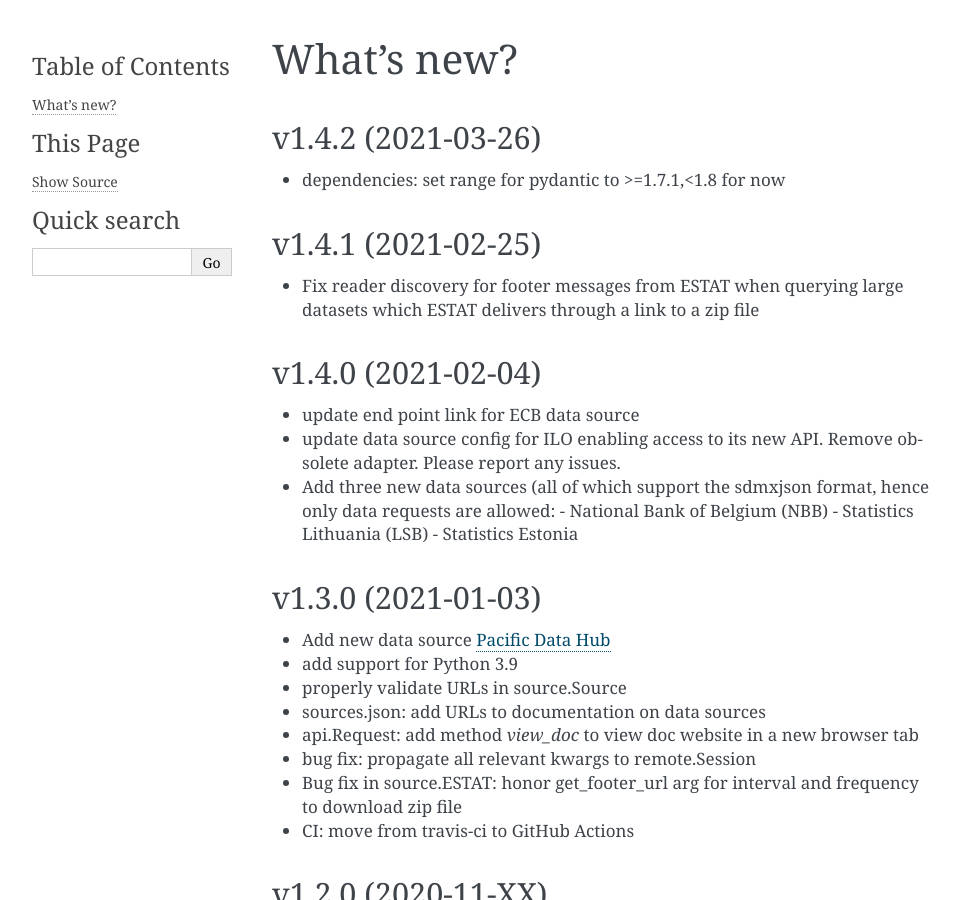
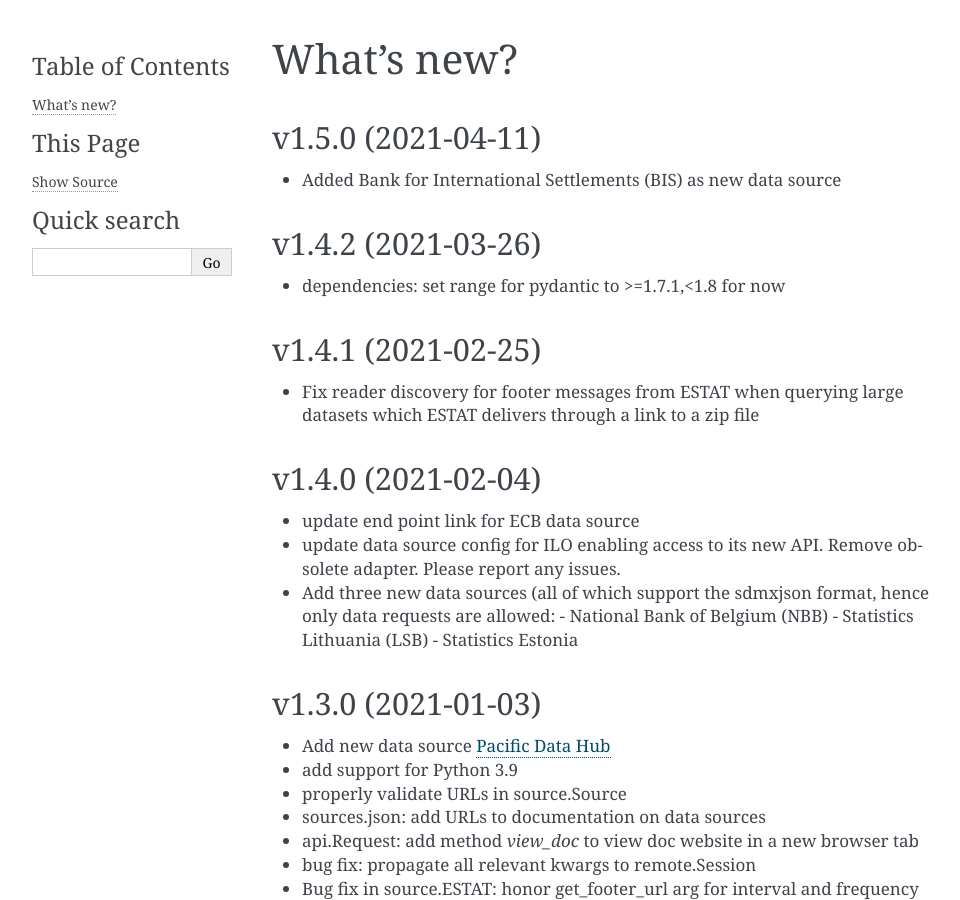
Before and after one commit to dr-leo/pandaSDMX, a Sphinx documentation site: the page built from doc/whatsnew.rst, in a window 1280 px wide and 900 px high. Shown: the whole window, without its empty margins (148-1108 px from the left). Built offline with Sphinx 7.4.7, drawn with Linux system fonts in a browser that asks for light colours; the version number is read from the project's files by our own code.

Commit message:
Bump version, update docs

```diff
--- a/README.rst
+++ b/README.rst
@@ -30,7 +30,7 @@ central banks, and international organisations.
 
 - explore the data available from `data providers
   <https://pandasdmx.readthedocs.io/en/latest/sources.html>`_
-  such as the World Bank, ILO, ECB, Eurostat, OECD, UNICEF and United Nations;
+  such as the World Bank, ILO, BIS, ECB, Eurostat, OECD, UNICEF and United Nations;
 - parse data and metadata in SDMX-ML (XML) or SDMX-JSON formats—either:
 
   - from local and remote files, or
--- a/doc/conf.py
+++ b/doc/conf.py
@@ -45,7 +45,7 @@ intersphinx_mapping = {
     "np": ("https://numpy.org/doc/stable/", None),
     "pd": ("https://pandas.pydata.org/pandas-docs/stable/", None),
     "py": ("https://docs.python.org/3/", None),
-    "requests": ("https://requests.readthedocs.io/en/master/", None),
+    "requests": ("https://docs.python-requests.org/en/master/", None),
     "requests-cache": ("https://requests-cache.readthedocs.io/en/latest/", None),
 }
 
--- a/doc/index.rst
+++ b/doc/index.rst
@@ -8,7 +8,7 @@ agencies, central banks, and international organisations.
 
 :mod:`pandaSDMX` can be used to:
 
-- explore the data available from about 20 :doc:`data providers <sources>` such as the World Bank, ILO, ECB,
+- explore the data available from about 20 :doc:`data providers <sources>` such as the World Bank, BIS, ILO, ECB,
   Eurostat, OECD, UNICEF and United Nations;
 - parse data and metadata in SDMX-ML (XML) or SDMX-JSON formats—either:
 
--- a/doc/whatsnew.rst
+++ b/doc/whatsnew.rst
@@ -2,6 +2,12 @@
 
 What's new?
 ===========
+
+
+v1.5.0 (2021-04-11)
+-------------------------------
+
+* Added Bank for International Settlements (BIS) as new data source
 
 
 v1.4.2 (2021-03-26)
--- a/pandasdmx/__init__.py
+++ b/pandasdmx/__init__.py
@@ -20,7 +20,7 @@ __all__ = [
     "to_xml",
 ]
 
-__version__ = "1.4.2"
+__version__ = "1.5.0"
 
 
 #: Top-level logger.
```
Also changed, not shown: doc/sources.rst (+25 -11 lines).
